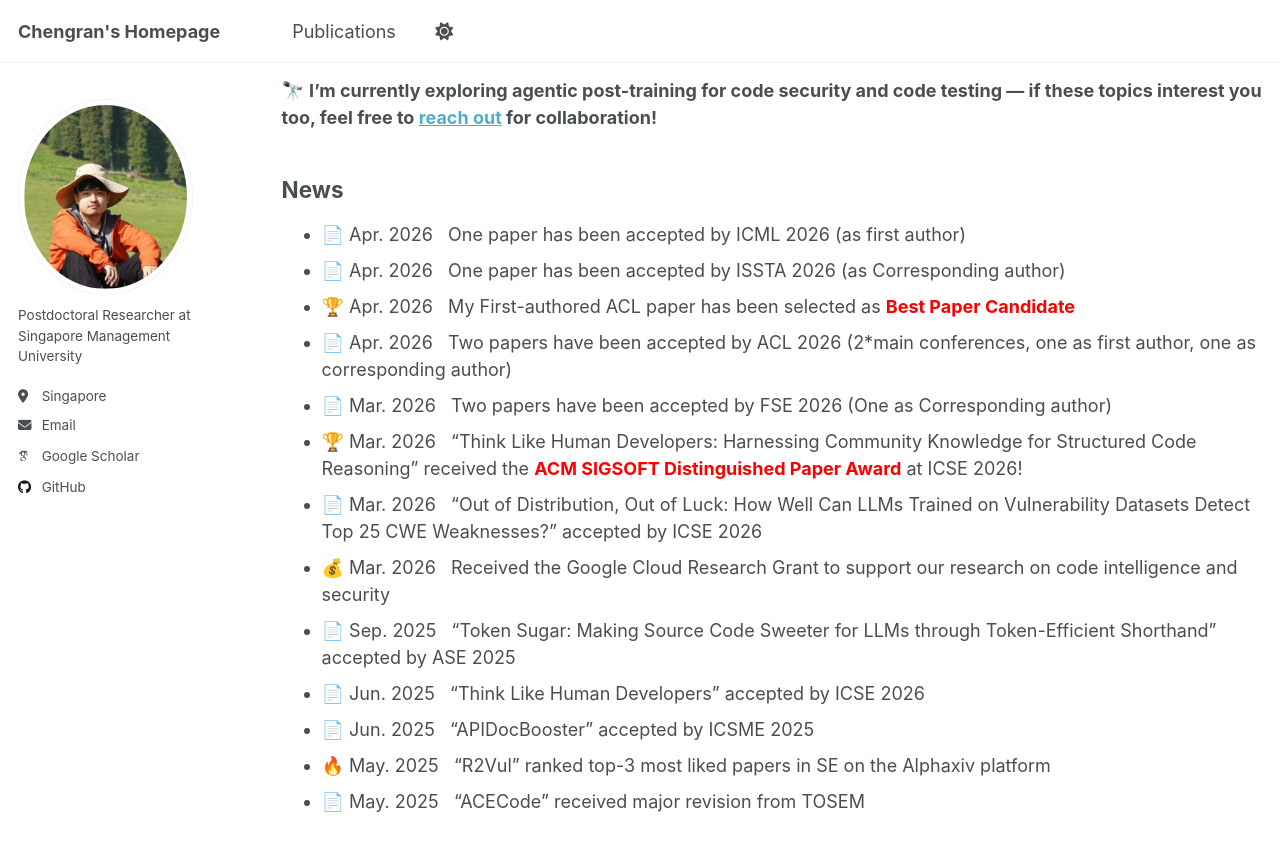
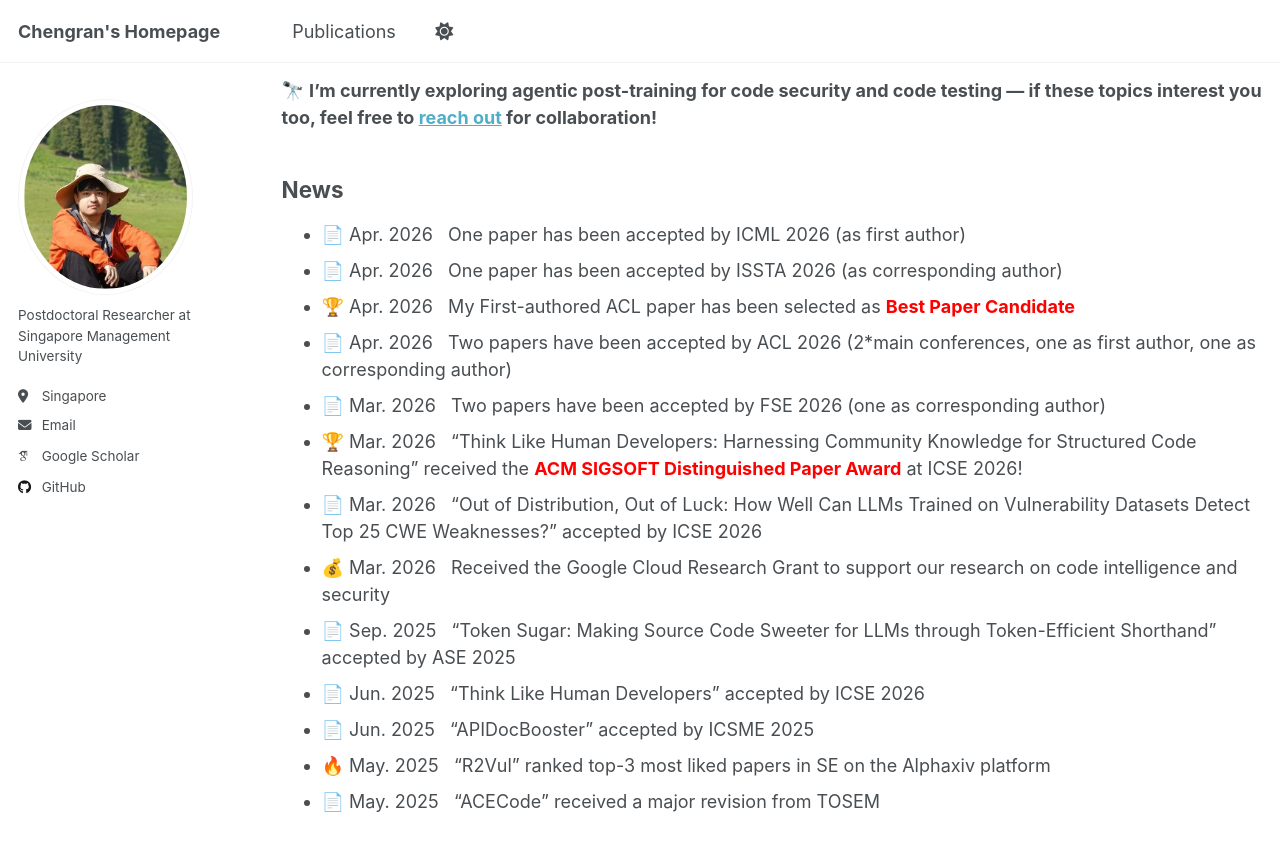
Before and after one commit to chengran-yang/chengran-yang.github.io, a Jekyll site: the page built from _pages/about.md, in a window 1280 px wide and 900 px high, scrolled down 519 px. Shown: the top 851 px of the window. Built offline with Jekyll 4.4.1, drawn with Linux system fonts in a browser that asks for light colours; some web fonts are replaced.

```diff
--- a/_pages/about.md
+++ b/_pages/about.md
@@ -20,10 +20,10 @@ Prior to SMU, I received my B.Eng. from the University of Electronic Science and
 
 ## News
 * 📄 Apr. 2026 &nbsp; One paper has been accepted by ICML 2026 (as first author)
-* 📄 Apr. 2026 &nbsp; One paper has been accepted by ISSTA 2026 (as Corresponding author)
+* 📄 Apr. 2026 &nbsp; One paper has been accepted by ISSTA 2026 (as corresponding author)
 * 🏆 Apr. 2026 &nbsp; My First-authored ACL paper has been selected as <span style="color: red;">**Best Paper Candidate**</span>
 * 📄 Apr. 2026 &nbsp; Two papers have been accepted by ACL 2026 (2*main conferences, one as first author, one as corresponding author)
-* 📄 Mar. 2026 &nbsp; Two papers have been accepted by FSE 2026 (One as Corresponding author)
+* 📄 Mar. 2026 &nbsp; Two papers have been accepted by FSE 2026 (one as corresponding author)
 * 🏆 Mar. 2026 &nbsp; "Think Like Human Developers: Harnessing Community Knowledge for Structured Code Reasoning" received the <span style="color: red;">**ACM SIGSOFT Distinguished Paper Award**</span> at ICSE 2026!
 * 📄 Mar. 2026 &nbsp; "Out of Distribution, Out of Luck: How Well Can LLMs Trained on Vulnerability Datasets Detect Top 25 CWE Weaknesses?" accepted by ICSE 2026
 * 💰 Mar. 2026 &nbsp; Received the Google Cloud Research Grant to support our research on code intelligence and security
@@ -31,4 +31,4 @@ Prior to SMU, I received my B.Eng. from the University of Electronic Science and
 * 📄 Jun. 2025 &nbsp; "Think Like Human Developers" accepted by ICSE 2026
 * 📄 Jun. 2025 &nbsp; "APIDocBooster" accepted by ICSME 2025
 * 🔥 May. 2025 &nbsp; "R2Vul" ranked top-3 most liked papers in SE on the Alphaxiv platform
-* 📄 May. 2025 &nbsp; "ACECode" received major revision from TOSEM
+* 📄 May. 2025 &nbsp; "ACECode" received a major revision from TOSEM
```
